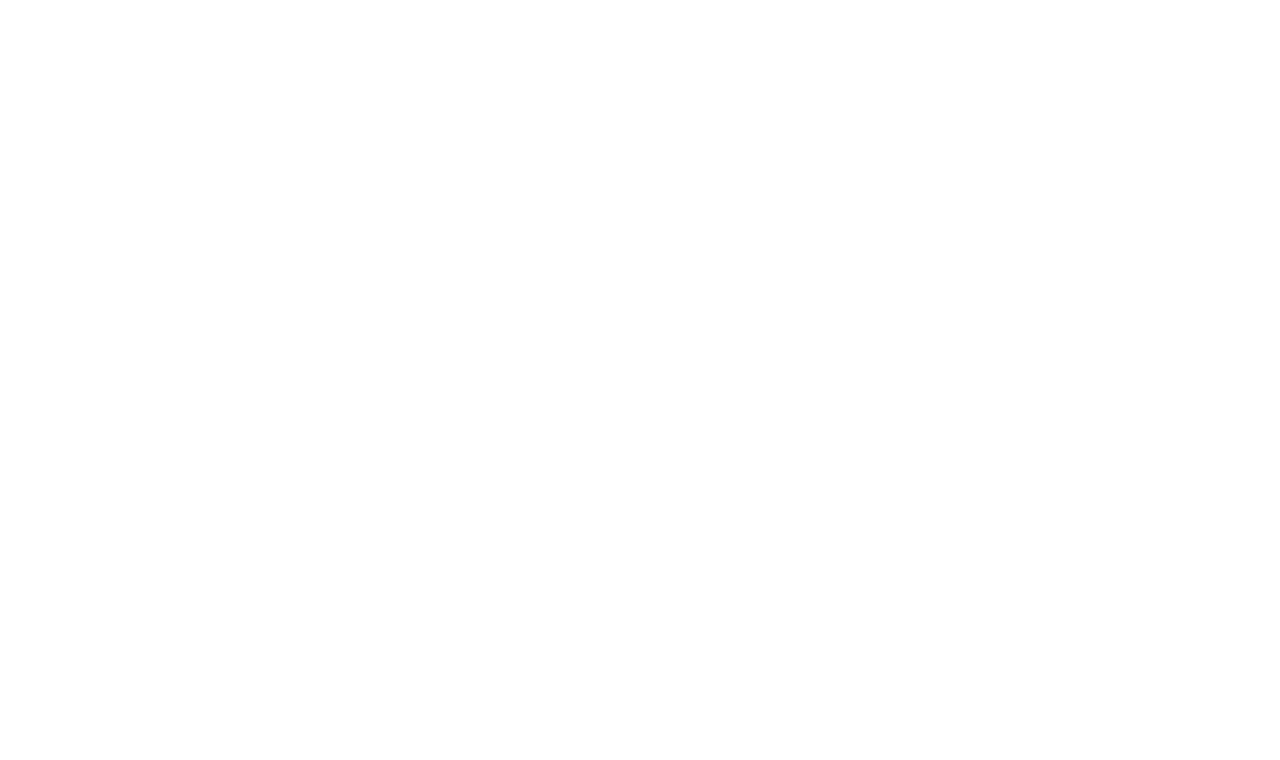
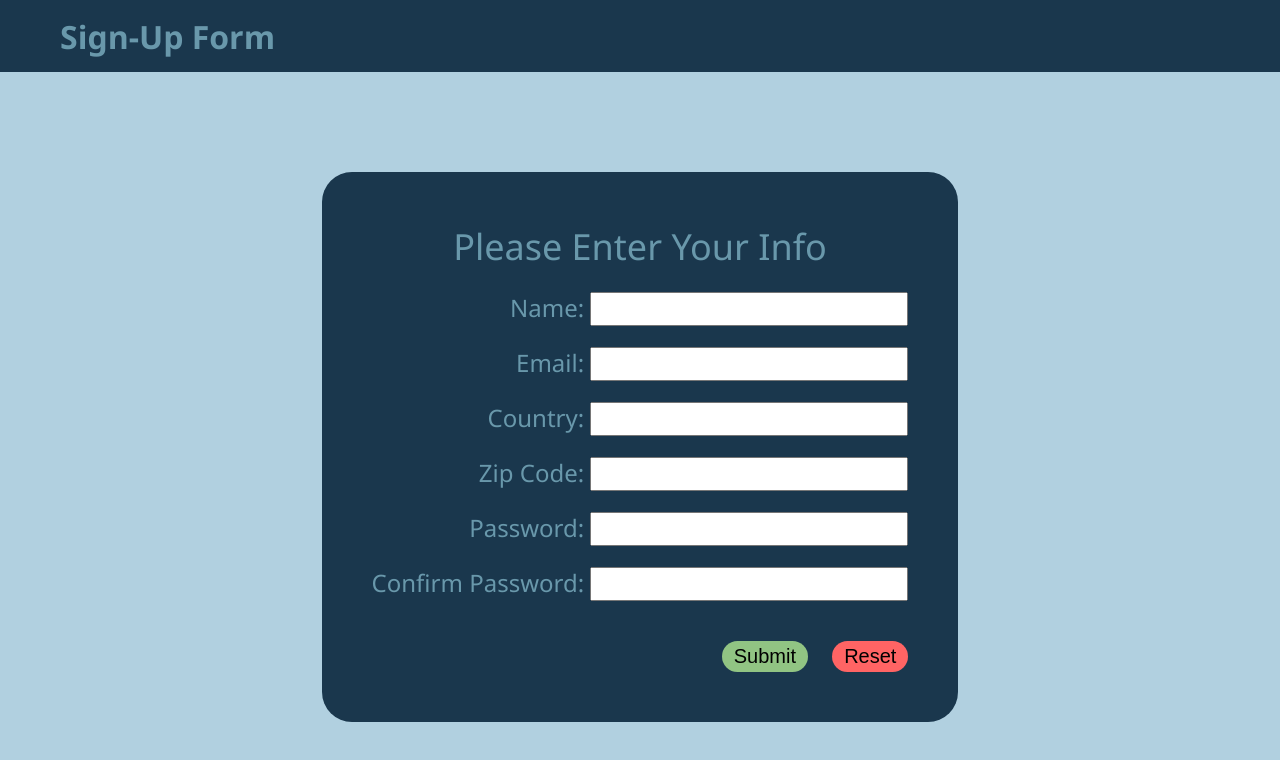
Before and after one commit to ThunderKlappe/basic-form, a website built with webpack: page src/index.html in a window 1280 px wide. Built offline with nearby package versions, Linux system fonts and the light colour scheme.

Commit message:
Website set up with basic css

```diff
--- a/package.json
+++ b/package.json
@@ -25,5 +25,10 @@
     "style-loader": "^3.3.1",
     "webpack": "^5.69.1",
     "webpack-cli": "^4.9.2"
+  },
+  "prettier":{
+    "arrowParens": "avoid",
+    "tabWidth": 4,
+    "printWidth": 110
   }
 }
--- a/src/index.html
+++ b/src/index.html
@@ -1,16 +1,50 @@
 <!DOCTYPE html>
 <html>
-
     <head>
-  <meta charset="utf-8">
+        <meta charset="utf-8" />
         <title><%= htmlWebpackPlugin.options.title %></title>
-  <meta name="viewport" content="width=device-width, initial-scale=1">
+        <meta name="viewport" content="width=device-width, initial-scale=1" />
         <script src="https://kit.fontawesome.com/d6f2419a81.js" crossorigin="anonymous"></script>
     </head>
 
     <body>
-
-
+        <div id="header">Sign-Up Form</div>
+        <div id="content">
+            <form>
+                <div id="form-wrapper">
+                    <div id="form-title-wrapper">
+                        <div id="form-title">Please Enter Your Info</div>
+                    </div>
+                    <div id="name-wrapper" class="input-wrapper">
+                        <label for="name-input">Name: </label>
+                        <input id="name-input" name="name-input" type="text" required />
+                    </div>
+                    <div id="email-wrapper" class="input-wrapper">
+                        <label for="email-input">Email: </label>
+                        <input id="email-input" name="email-input" type="email" required />
+                    </div>
+                    <div id="country-wrapper" class="input-wrapper">
+                        <label for="country-input">Country: </label>
+                        <input id="country-input" name="country-input" type="text" required />
+                    </div>
+                    <div id="zip-wrapper" class="input-wrapper">
+                        <label for="zip-input">Zip Code: </label>
+                        <input id="zip-input" name="zip-input" type="text" required />
+                    </div>
+                    <div id="password-wrapper" class="input-wrapper">
+                        <label for="password-input">Password: </label>
+                        <input id="password-input" name="password-input" type="text" required />
+                    </div>
+                    <div id="password-conf-wrapper" class="input-wrapper">
+                        <label for="password-conf-input">Confirm Password: </label>
+                        <input id="password-conf-input" name="password-conf-input" type="text" required />
+                    </div>
+                    <div id="button-wrapper" class="button-wrapper">
+                        <button type="submit" id="submit-button">Submit</button>
+                        <button type="reset" id="reset-button">Reset</button>
+                    </div>
+                </div>
+            </form>
+        </div>
     </body>
-
 </html>
--- a/src/index.js
+++ b/src/index.js
@@ -0,0 +1 @@
+import "./style.css";
--- a/src/style.css
+++ b/src/style.css
@@ -0,0 +1,86 @@
+body {
+    box-sizing: border-box;
+    margin: 0;
+    min-height: 100vh;
+    display: flex;
+    flex-direction: column;
+    background-color: #b1d0e0;
+    font-family: "Segoe UI", Tahoma, Geneva, Verdana, sans-serif;
+    color: #6998ab;
+}
+
+#header {
+    height: 72px;
+    background-color: #1a374d;
+    color: #6998ab;
+    font-size: 32px;
+    font-weight: 900;
+    display: flex;
+    align-items: center;
+    padding-left: 60px;
+    position: fixed;
+    top: 0;
+    width: 100%;
+    z-index: 2;
+}
+
+#content {
+    margin-top: 72px;
+    display: flex;
+    width: -webkit-fill-available;
+    background-color: inherit;
+    justify-content: center;
+}
+
+#form-wrapper {
+    display: flex;
+    flex-direction: column;
+    background-color: #1a374d;
+    margin: 100px;
+    padding: 50px;
+    align-items: flex-end;
+    gap: 20px;
+    border-radius: 30px;
+}
+
+#form-title-wrapper {
+    width: -webkit-fill-available;
+    display: flex;
+    justify-content: center;
+}
+#form-title {
+    font-size: 36px;
+}
+
+label {
+    font-size: 24px;
+}
+.input-wrapper input {
+    height: auto;
+    font-size: 24px;
+}
+#button-wrapper {
+    margin-top: 20px;
+}
+button {
+    font-size: 20px;
+    border: #1f1f1f;
+    padding: 4px 12px;
+    margin-left: 20px;
+    border-radius: 30px;
+    filter: brightness(100%);
+    transition: .25s;
+}
+button:hover{
+    filter: brightness(80%);
+}
+button:active{
+    filter: brightness(70%);
+}
+
+#submit-button{
+    background-color: #91C483;
+}
+#reset-button{
+    background-color: #FF6464;
+}
```
Also changed, not shown: dist/index.bundle.js (added), dist/index.html. Lines whose indentation alone changed are shown as unchanged.
